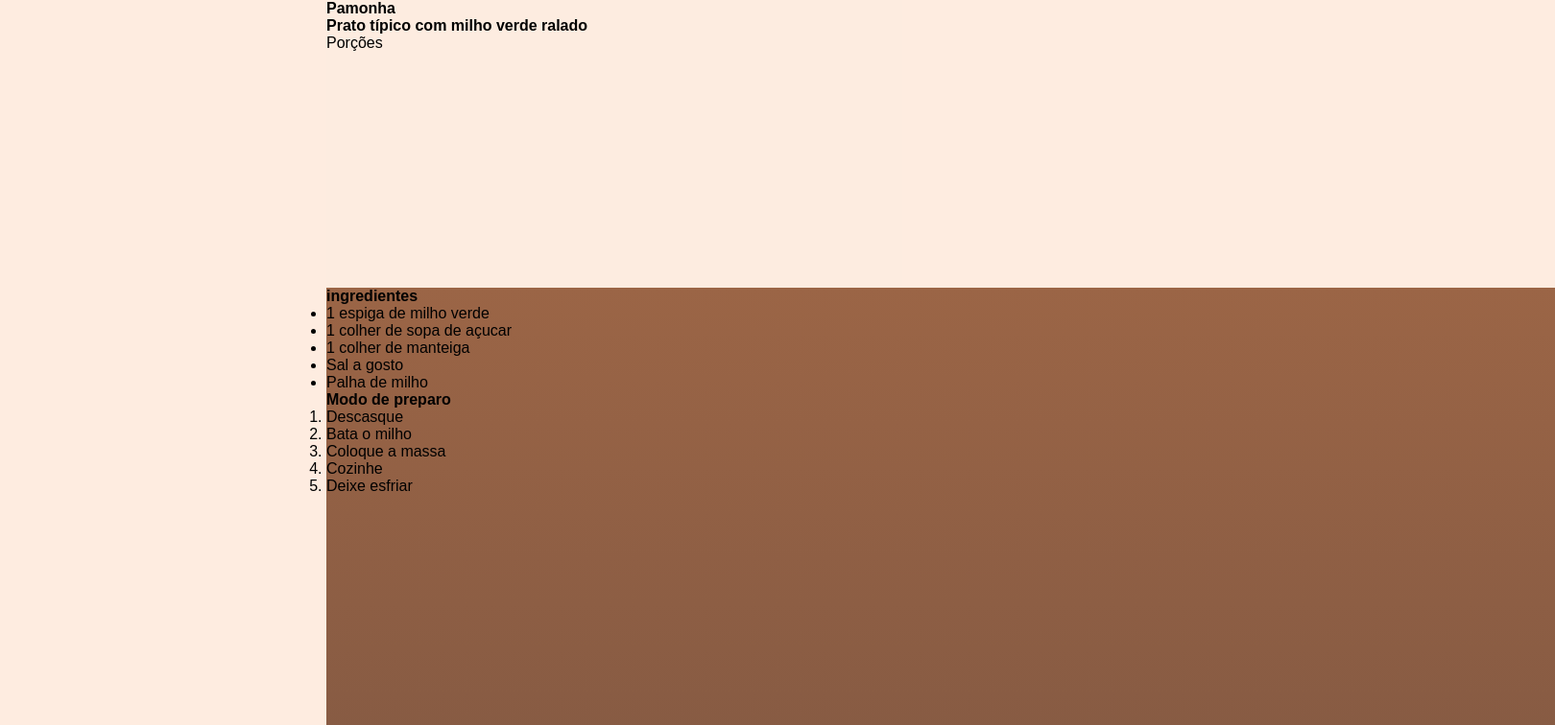
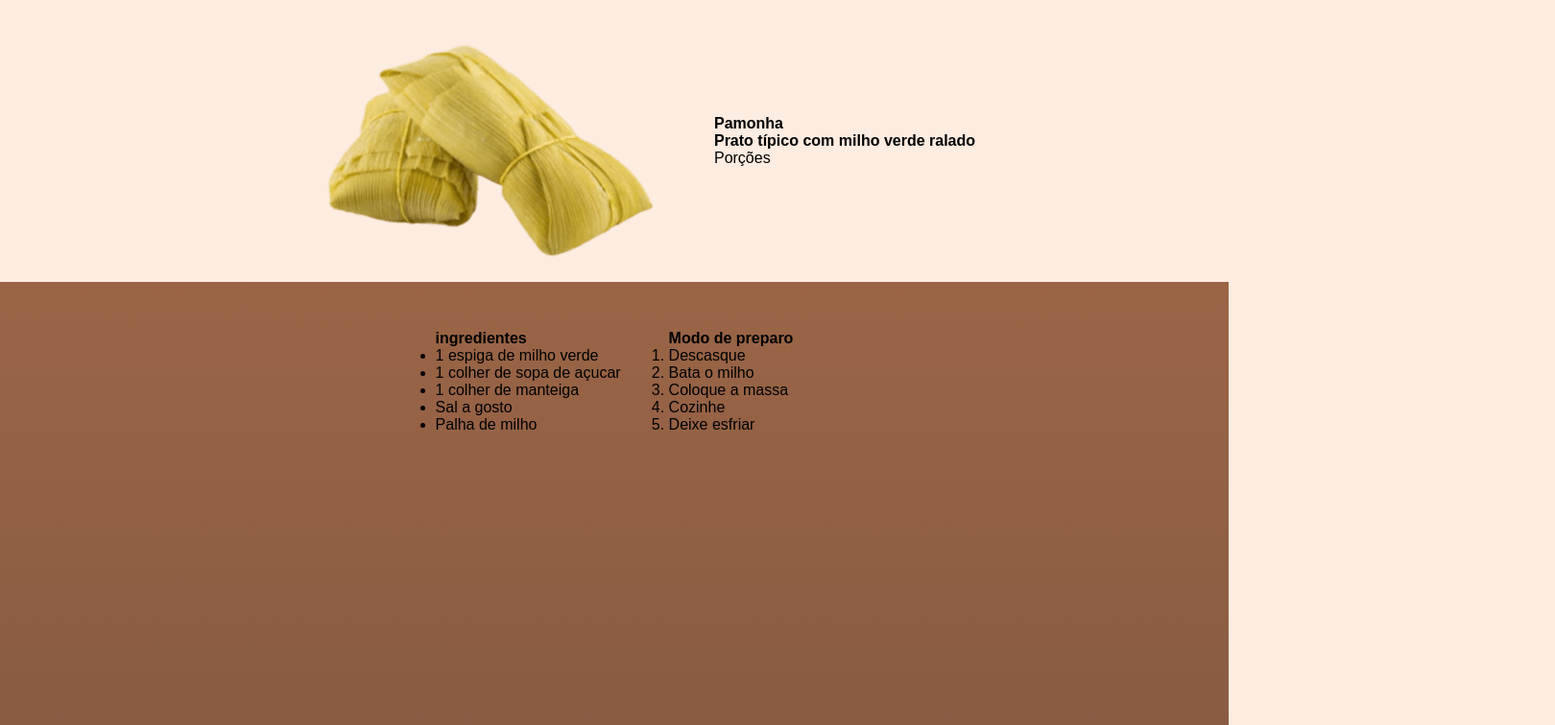
Before and after one commit to OliveiraPedro91/boracodar26, a plain HTML site: page index.html in a window 1280 px wide. Shown: the top 756 px of the page at 96% size, 1620 px wide, since content can reach past the window. Drawn offline with Linux system fonts and the light colour scheme.

Commit message:
fotos e estilos adicionados

```diff
--- a/index.html
+++ b/index.html
@@ -12,39 +12,42 @@
             font-size: 1em;
         }
         body{
-            width: 100%;
+            width: 100vw;
             height: 100vh;
             background-color: #feece0;
+            font-family: Arial, Helvetica, sans-serif;
             overflow: hidden;
-            font-family: Arial, Helvetica, sans-serif;
         }
-        main{
-            width: 600px;
-            margin: auto;
-        }
-
         section#pamonha{
             background-color: rgb(253, 236, 224);
-            height: 300px;
-
-        }
-
+            height: auto;
+            display: flex ;
+            align-items: center;
+            justify-content: center;
+         }
         section#preparo{
             background-image: linear-gradient(to bottom, rgb(155, 101, 70), rgb(121, 84, 65));
             height: 100vh;
-            width: 100vw;
+            display: flex ;
+            align-items: top;
+            justify-content: center;
+            gap: 50px;
+            padding-top: 50px;
             }
+
     </style>
 
 </head>
 <body>
     <main>
-        <div id="geral">
             <section id="pamonha">
+                <div id="img"><img src="img/pamonha.png" alt="pamonha saborosa"></div>
                 <div id="pamonha">
                     <h1>Pamonha</h1>
                     <h3>Prato típico com milho verde ralado</h3>
-                    <p>Porções</p>
+                    <p>Porções
+
+                    </p>
                 </div>
             </section>
             <section id="preparo">
@@ -70,8 +73,6 @@
                     </ol>
                 </div>
             </section>
-        </div>
-
     </main>
 </body>
 </html>
```
Also changed, not shown: img/pamonha.png (added).
